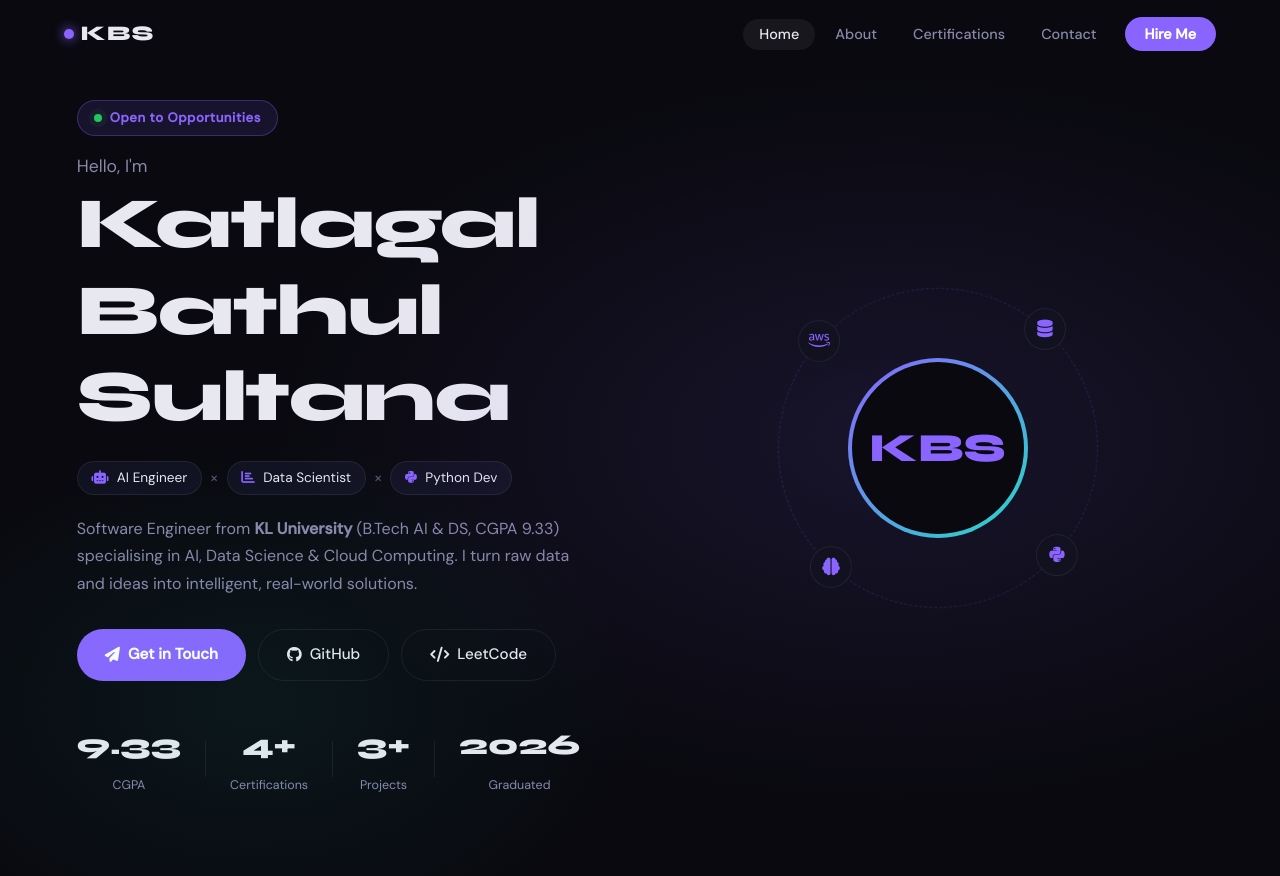
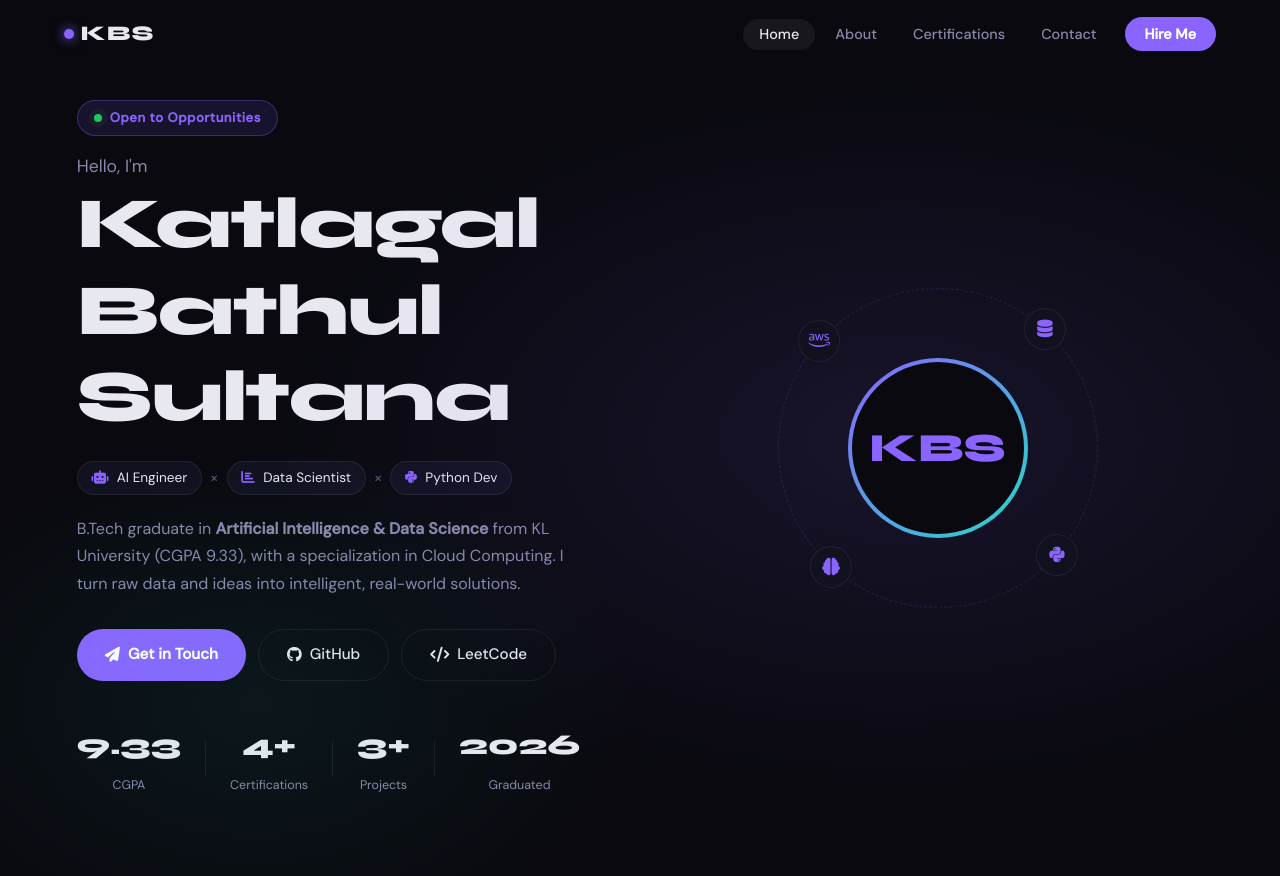
Before and after one commit to BathulSultana/portfolio, a Django app: page / in a window 1280 px wide. Shown: the top 876 px of the page. Run offline with Django 4.2, Linux system fonts and the light colour scheme; some web fonts are replaced.

Commit message:
changed description

```diff
--- a/B_portfolio/website/templates/website/home.html
+++ b/B_portfolio/website/templates/website/home.html
@@ -24,9 +24,8 @@
       <span class="role-chip"><i class="fab fa-python"></i> Python Dev</span>
     </p>
     <p class="hero-sub">
-      Software Engineer from <strong>KL University</strong> (B.Tech AI & DS, CGPA 9.33) specialising in
-      AI, Data Science & Cloud Computing. I turn raw data and ideas into intelligent, real-world
-      solutions.
+      B.Tech graduate in <strong>Artificial Intelligence & Data Science</strong> from KL University
+      (CGPA 9.33), with a specialization in Cloud Computing. I turn raw data and ideas into intelligent, real-world solutions.
     </p>
     <div class="hero-cta">
       <a href="{% url 'contact' %}" class="btn-primary">
```
